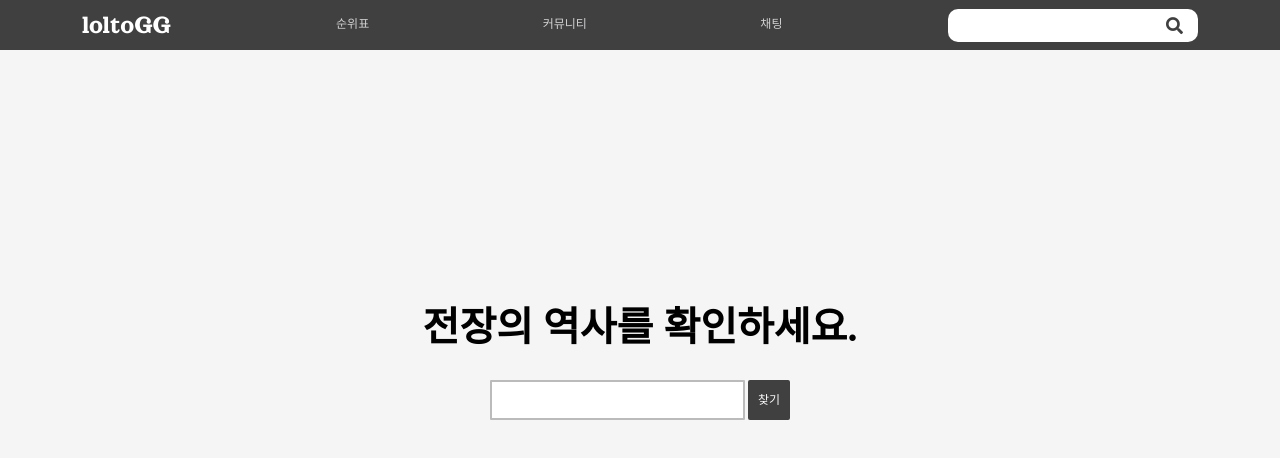
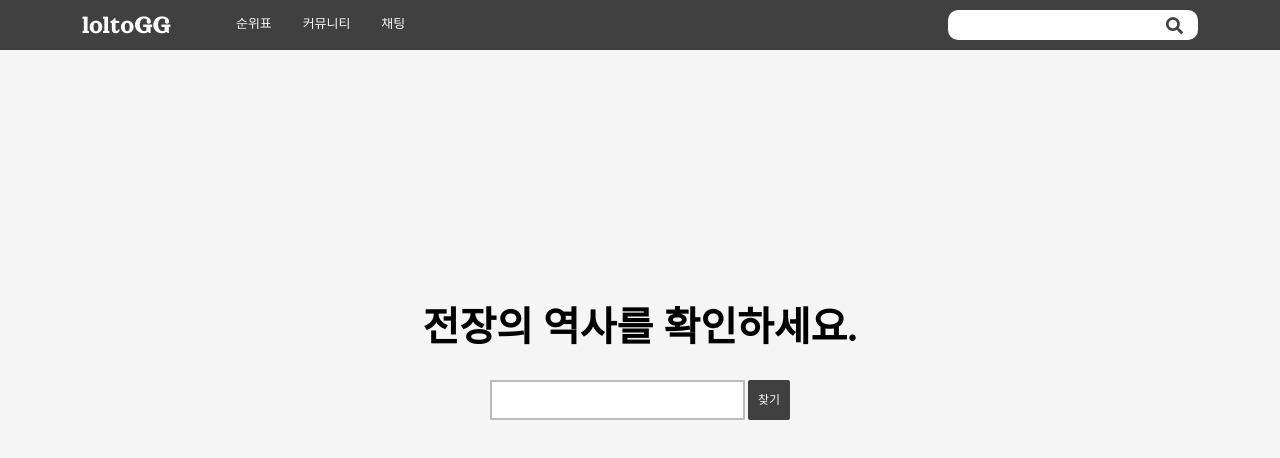
Before and after one commit to lolchess/lolche, a React (Create React App) app: page / in a window 1280 px wide. Shown: the top 458 px of the page. Built offline with nearby package versions, Linux system fonts and the light colour scheme; no server answers.

Commit message:
fix: 네비게이션 간격 디자인 수정

```diff
--- a/src/components/Navigation/Navigation.tsx
+++ b/src/components/Navigation/Navigation.tsx
@@ -23,8 +23,10 @@ function Navigation(): JSX.Element {
   return (
     <StyledHeader id="header-nav">
       <StyledNav id="ul-nav">
+        <MenuContainer>
           <Logo onClick={() => navigate("/")}>loltoGG</Logo>
           {/* <StyledLi id="li-home">home</StyledLi> */}
+          <LiContainer>
             <StyledLi id="li-rank" onClick={() => navigate("/rank")}>
               순위표
             </StyledLi>
@@ -34,6 +36,8 @@ function Navigation(): JSX.Element {
             <StyledLi id="li-chat" onClick={() => navigate("/Chatting")}>
               채팅
             </StyledLi>
+          </LiContainer>
+        </MenuContainer>
 
         <InputContainer>
           <StyledInput2
@@ -61,7 +65,7 @@ const StyledHeader = styled.header`
 
 const StyledNav = styled.ul`
   cursor: default;
-  margin: 0;
+  margin: auto;
   width: auto;
   height: 50px;
   display: flex;
@@ -72,16 +76,30 @@ const StyledNav = styled.ul`
   list-style: none;
 `;
 
+const MenuContainer = styled.div`
+  display: flex;
+  align-items: center;
+`;
+
+const LiContainer = styled.div`
+  display: flex;
+  align-items: center;
+  justify-content: space-between;
+  width: 200px;
+  /* background-color: red; */
+`;
+
 const Logo = styled.span`
   /* font-family: "SongMyung"; */
   font-family: "OrelegaOne";
   font-size: 27px;
   cursor: pointer;
+  margin: 0 50px 0 0;
 `;
 
 const InputContainer = styled.div`
   width: 250px;
-  height: 33px;
+  height: 30px;
   background-color: white;
   display: flex;
   justify-content: space-between;
--- a/src/styles/styles.component.ts
+++ b/src/styles/styles.component.ts
@@ -1,20 +1,20 @@
 import styled from "styled-components";
 
 export const StyledLi = styled.li<{ color?: string }>`
-  font-size: 12px;
-  line-height: 3.66667;
-  font-weight: 400;
+  /* font-size: 12px; */
+  /* line-height: 3.66667; */
+  /* font-weight: 400; */
+
+  font-size: 13px;
+  margin: auto;
   color: ${(props) => props.color || "#f5f5f7"};
   position: relative;
   z-index: 1;
   display: inline-block;
   padding: 0 8px;
-  height: 44px;
   white-space: nowrap;
   overflow: hidden;
   text-overflow: ellipsis;
-
-  opacity: 0.8;
   cursor: pointer;
 `;
 
```
Lines whose indentation alone changed are shown as unchanged.
